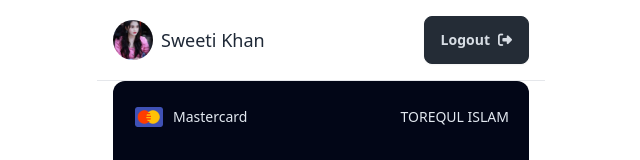
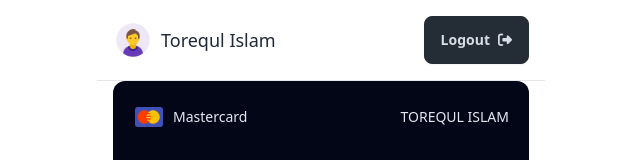
Before and after one commit to torequl/my-mfs, a plain HTML site: page home.html in a window 1280 px wide. Shown: the top 160 px of the page, without its empty margins (319-959 px from the left). Drawn offline with nearby package versions, Linux system fonts and the light colour scheme.

Commit message:
user icon changed

```diff
--- a/home.html
+++ b/home.html
@@ -14,9 +14,10 @@
     <header class="w-screen max-w-md mx-auto">
         <section class="flex items-center justify-between p-4">
             <div class="flex items-center gap-2">
-                <img class="rounded-full w-10" src="./icon/suti.jpg" alt="">
+                <img class="rounded-full w-10" src="./icon/user-icon.png" alt="">
+                <!-- <img class="rounded-full w-10" src="./icon/suti.jpg" alt=""> -->
                 <!-- <h3 class="text-lg">Torequl Islam</h3> -->
-                <h3 class="text-lg">Sweeti Khan</h3>
+                <h3 class="text-lg">Torequl Islam</h3>
             </div>
             <div>
                 <button onclick="window.location.href = './index.html'" class="btn btn-active btn-neutral">Logout<i class="fa-solid fa-right-from-bracket"></i></button>
```
